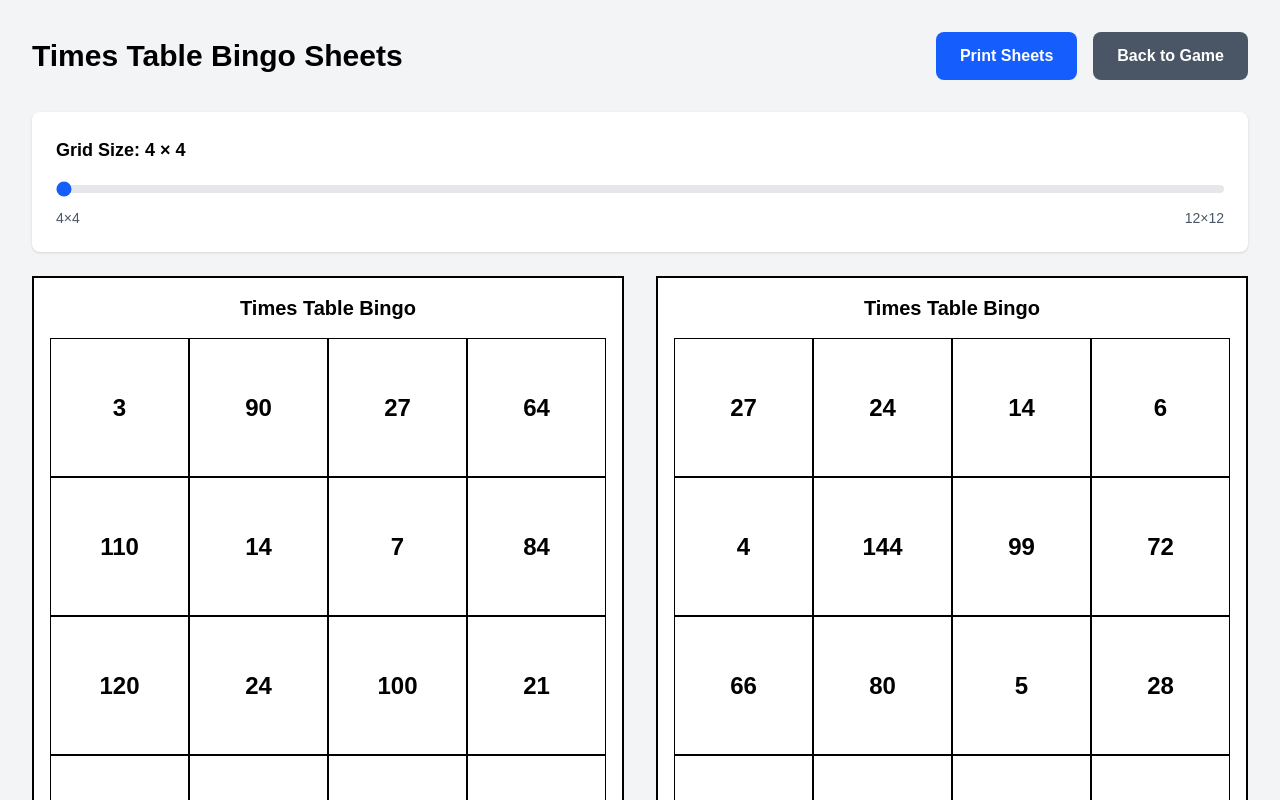
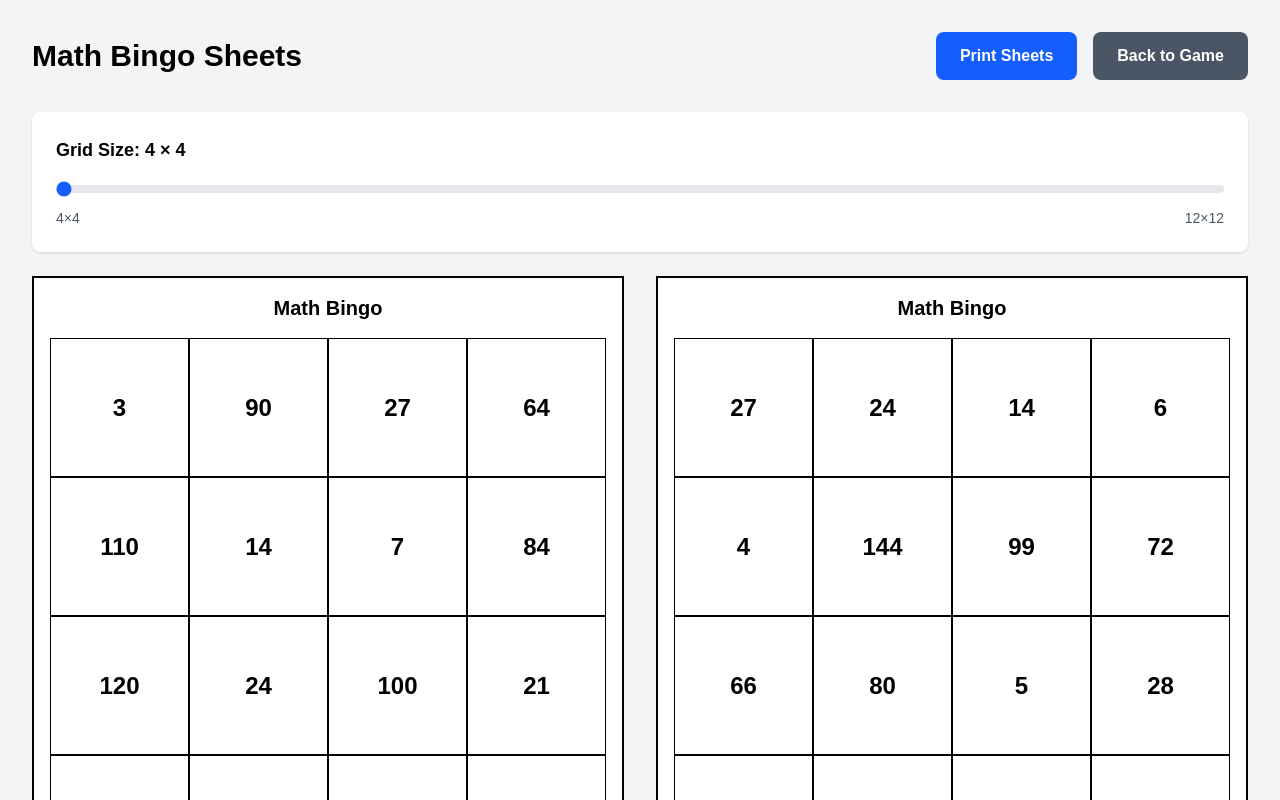
Before and after one commit to jameslnewell/times-table-bingo, a Next.js app: page /sheets in a window 1280 px wide. Shown: the top 800 px of the page. Built offline with nearby package versions, Linux system fonts and the light colour scheme.

Commit message:
rename app to Math Bingo

```diff
--- a/app/_components/BingoSheet.tsx
+++ b/app/_components/BingoSheet.tsx
@@ -9,7 +9,7 @@ export function BingoSheet({ answers, columns, rows }: BingoSheetProps) {
 
   return (
     <div className="border-2 border-black p-4 bg-white">
-      <h2 className="text-xl font-bold text-center mb-4">Times Table Bingo</h2>
+      <h2 className="text-xl font-bold text-center mb-4">Math Bingo</h2>
       <div
         className="grid gap-0"
         style={{
--- a/app/_components/GameState.tsx
+++ b/app/_components/GameState.tsx
@@ -94,7 +94,7 @@ export function GameState({
           href="https://jameslnewell.github.io/times-table-bingo"
           className="text-gray-700 hover:text-gray-900 transition-colors"
         >
-          Times Table Bingo
+          Math Bingo
         </a>
       </h1>
       <main className="flex-1 flex flex-col items-center justify-center p-8">
--- a/app/layout.tsx
+++ b/app/layout.tsx
@@ -2,8 +2,8 @@ import type { Metadata } from "next";
 import "./globals.css";
 
 export const metadata: Metadata = {
-  title: "Times Table Bingo",
-  description: "A fun educational game for learning times tables",
+  title: "Math Bingo",
+  description: "A fun educational game for learning math",
 };
 
 export default function RootLayout({
--- a/app/sheets/page.tsx
+++ b/app/sheets/page.tsx
@@ -59,7 +59,7 @@ export default function SheetsPage() {
     <div className="min-h-screen p-8 bg-gray-100">
       <div className="max-w-7xl mx-auto">
         <div className="flex justify-between items-center mb-8 print:hidden">
-          <h1 className="text-3xl font-bold">Times Table Bingo Sheets</h1>
+          <h1 className="text-3xl font-bold">Math Bingo Sheets</h1>
           <div className="flex gap-4">
             <button
               onClick={() => window.print()}
--- a/package.json
+++ b/package.json
@@ -1,5 +1,5 @@
 {
-  "name": "multiplication-bingo",
+  "name": "math-bingo",
   "version": "0.1.0",
   "private": true,
   "type": "module",
```
